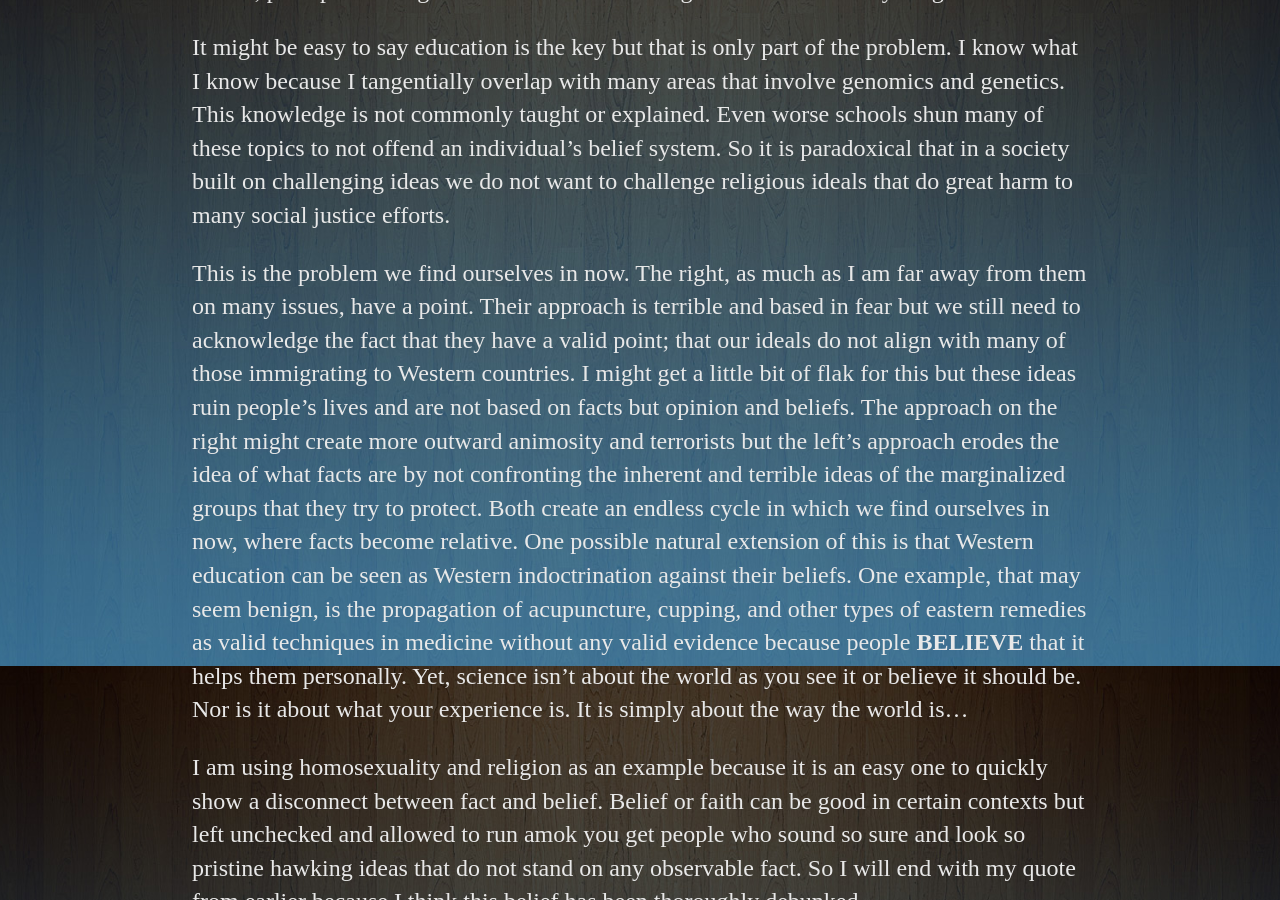
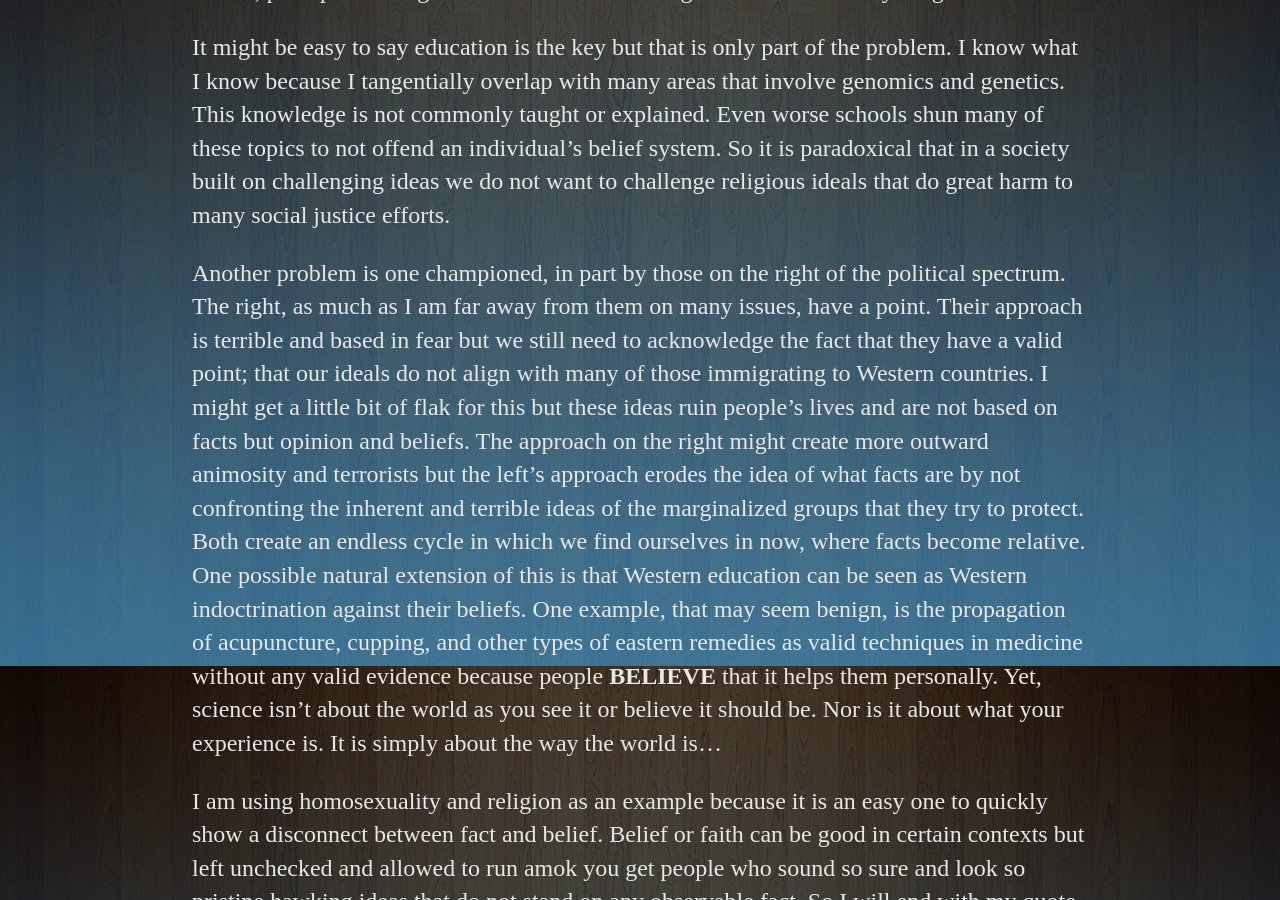
Before and after one commit to marcsze/marcsze.github.io, a Jekyll site: the page built from _posts/2017-12-17-homosexual.md, in a window 1280 px wide and 900 px high, scrolled down 2934 px. Built offline with Jekyll 4.4.1, drawn with Linux system fonts in a browser that asks for light colours; some web fonts are replaced.

Commit message:
change sentence

```diff
--- a/_posts/2017-12-17-homosexual.md
+++ b/_posts/2017-12-17-homosexual.md
@@ -28,7 +28,7 @@ Now with even more information there should be little doubt that homosexuality i
 
 It might be easy to say education is the key but that is only part of the problem. I know what I know because I tangentially overlap with many areas that involve genomics and genetics. This knowledge is not commonly taught or explained. Even worse schools shun many of these topics to not offend an individual's belief system. So it is paradoxical that in a society built on challenging ideas we do not want to challenge religious ideals that do great harm to many social justice efforts.
 
-This is the problem we find ourselves in now. The right, as much as I am far away from them on many issues, have a point. Their approach is terrible and based in fear but we still need to acknowledge the fact that they have a valid point; that our ideals do not align with many of those immigrating to Western countries. I might get a little bit of flak for this but these ideas ruin people's lives and are not based on facts but opinion and beliefs. The approach on the right might create more outward animosity and terrorists but the left's approach erodes the idea of what facts are by not confronting the inherent and terrible ideas of the marginalized groups that they try to protect. Both create an endless cycle in which we find ourselves in now, where facts become relative. One possible natural extension of this is that Western education can be seen as Western indoctrination against their beliefs. One example, that may seem benign, is the propagation of acupuncture, cupping, and other types of eastern remedies as valid techniques in medicine without any valid evidence because people **BELIEVE** that it helps them personally. Yet, science isn't about the world as you see it or believe it should be. Nor is it about what your experience is. It is simply about the way the world is...
+Another problem is one championed, in part by those on the right of the political spectrum. The right, as much as I am far away from them on many issues, have a point. Their approach is terrible and based in fear but we still need to acknowledge the fact that they have a valid point; that our ideals do not align with many of those immigrating to Western countries. I might get a little bit of flak for this but these ideas ruin people's lives and are not based on facts but opinion and beliefs. The approach on the right might create more outward animosity and terrorists but the left's approach erodes the idea of what facts are by not confronting the inherent and terrible ideas of the marginalized groups that they try to protect. Both create an endless cycle in which we find ourselves in now, where facts become relative. One possible natural extension of this is that Western education can be seen as Western indoctrination against their beliefs. One example, that may seem benign, is the propagation of acupuncture, cupping, and other types of eastern remedies as valid techniques in medicine without any valid evidence because people **BELIEVE** that it helps them personally. Yet, science isn't about the world as you see it or believe it should be. Nor is it about what your experience is. It is simply about the way the world is...
 
 I am using homosexuality and religion as an example because it is an easy one to quickly show a disconnect between fact and belief. Belief or faith can be good in certain contexts but left unchecked and allowed to run amok you get people who sound so sure and look so pristine hawking ideas that do not stand on any observable fact. So I will end with my quote from earlier because I think this belief has been thoroughly debunked.
 
```
